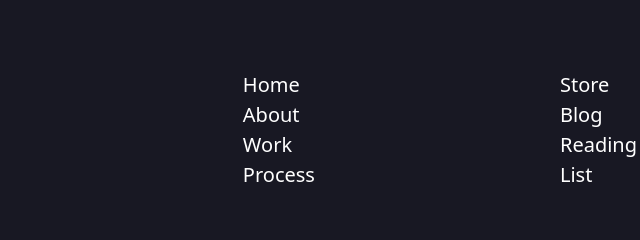
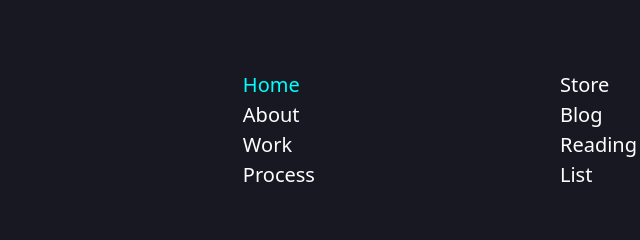
Before and after one commit to mohansiva008/mohansiva008.github.io, a plain HTML site: page index.html in a window 1280 px wide. In both pictures the pointer is over the link "Home". Shown: the part 5790-6030 px from the top of the page, 595-1235 px from the left. Drawn offline with nearby package versions, Linux system fonts and the light colour scheme.

Commit message:
Adding hover effect on footer links

```diff
--- a/style.css
+++ b/style.css
@@ -219,3 +219,6 @@ footer{
     padding-top: 35px;
     text-align: left;
 }
+.flex_footer_container a:hover {
+    color: aqua !important;
+}
```
